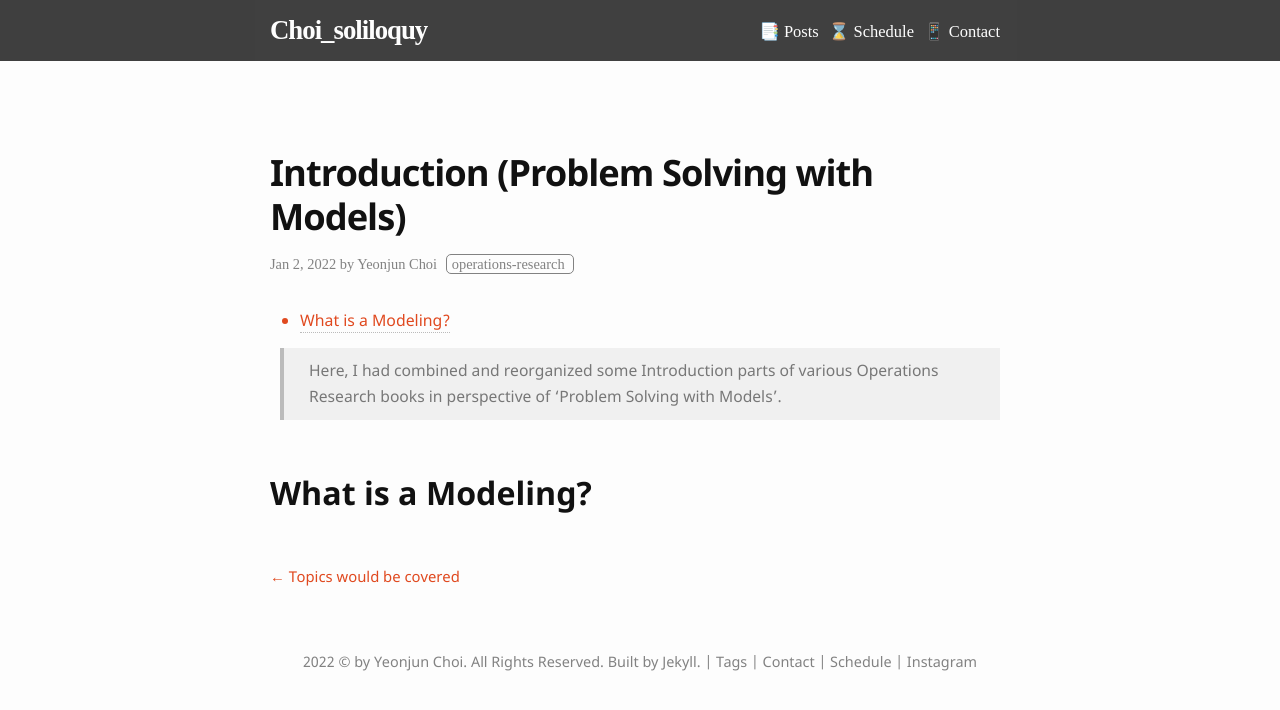
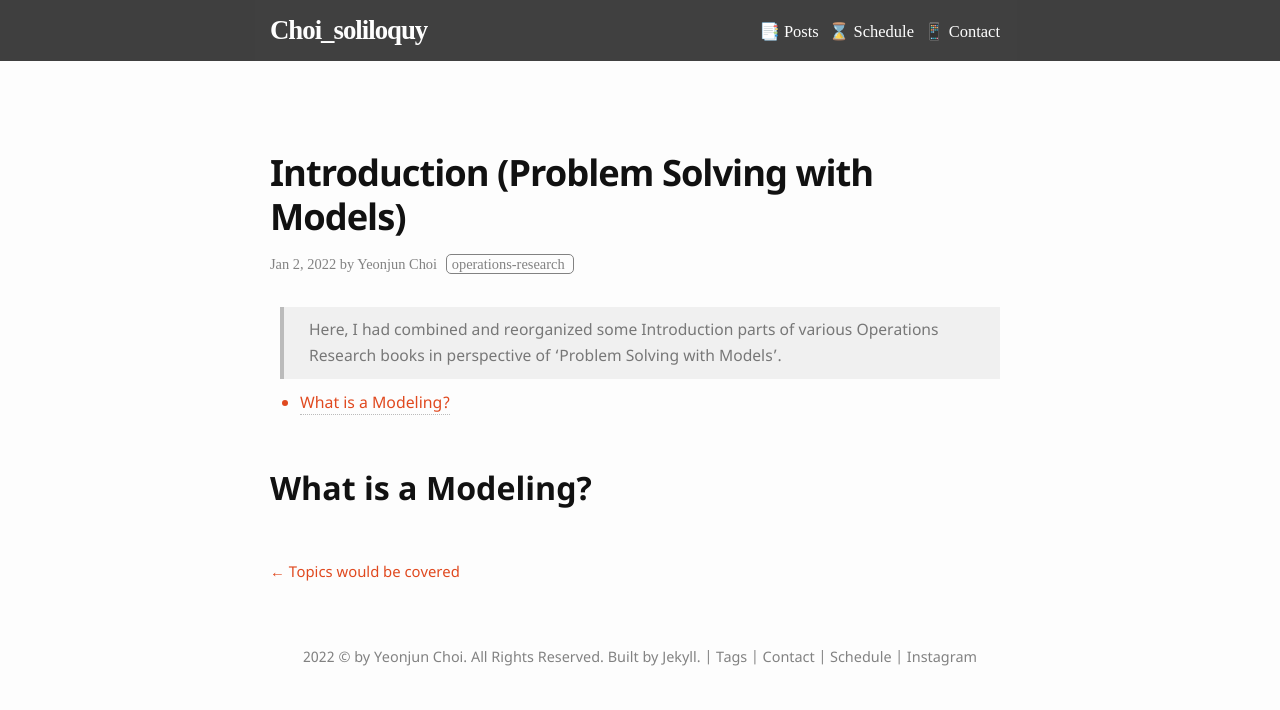
Before and after one commit to choipostech/choipostech.github.io, a Jekyll site: the page built from _posts/2022-01-04-Introduction (Problem Solving with Models).md, in a window 1280 px wide. Shown: the top 710 px of the page. Built offline with Jekyll 4.4.1, drawn with Linux system fonts in a browser that asks for light colours; some web fonts are replaced; comment, search, counter and statistics services are not loaded.

```diff
--- a/_posts/2022-01-04-Introduction (Problem Solving with Models).md
+++ b/_posts/2022-01-04-Introduction (Problem Solving with Models).md
@@ -6,13 +6,13 @@ date: 2022-01-02 00:35:00
 tags: operations-research
 image: "2_1.jfif"
 ---
+
+> Here, I had combined and reorganized some Introduction parts of various Operations Research books in perspective of 'Problem Solving with Models'.
+
 <!--more-->
 
 {: class="table-of-content"}
 * TOC
 {:toc}
 
-> Here, I had combined and reorganized some Introduction parts of various Operations Research books in perspective of 'Problem Solving with Models'.
-
-
 ## What is a Modeling?
```
